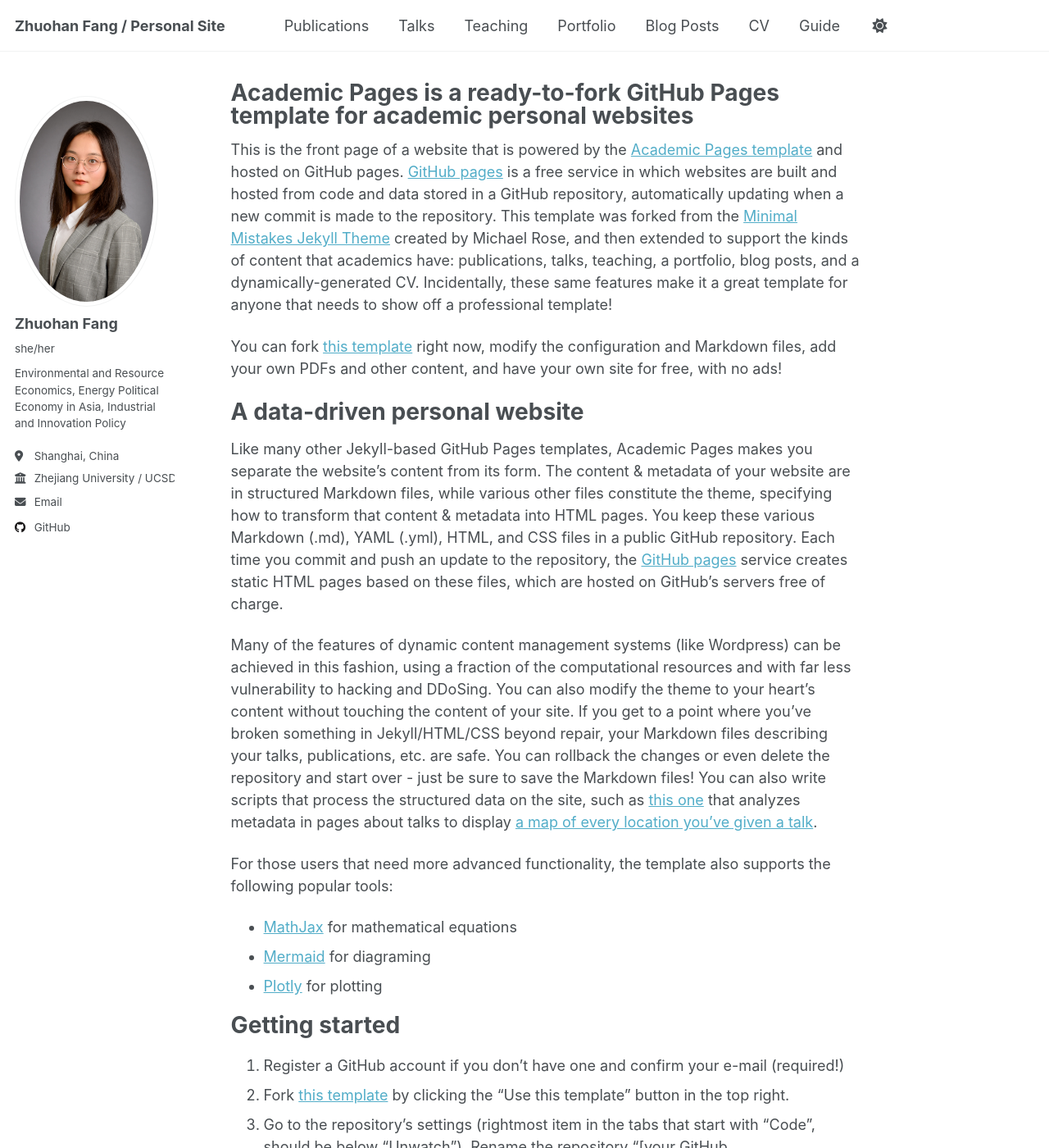
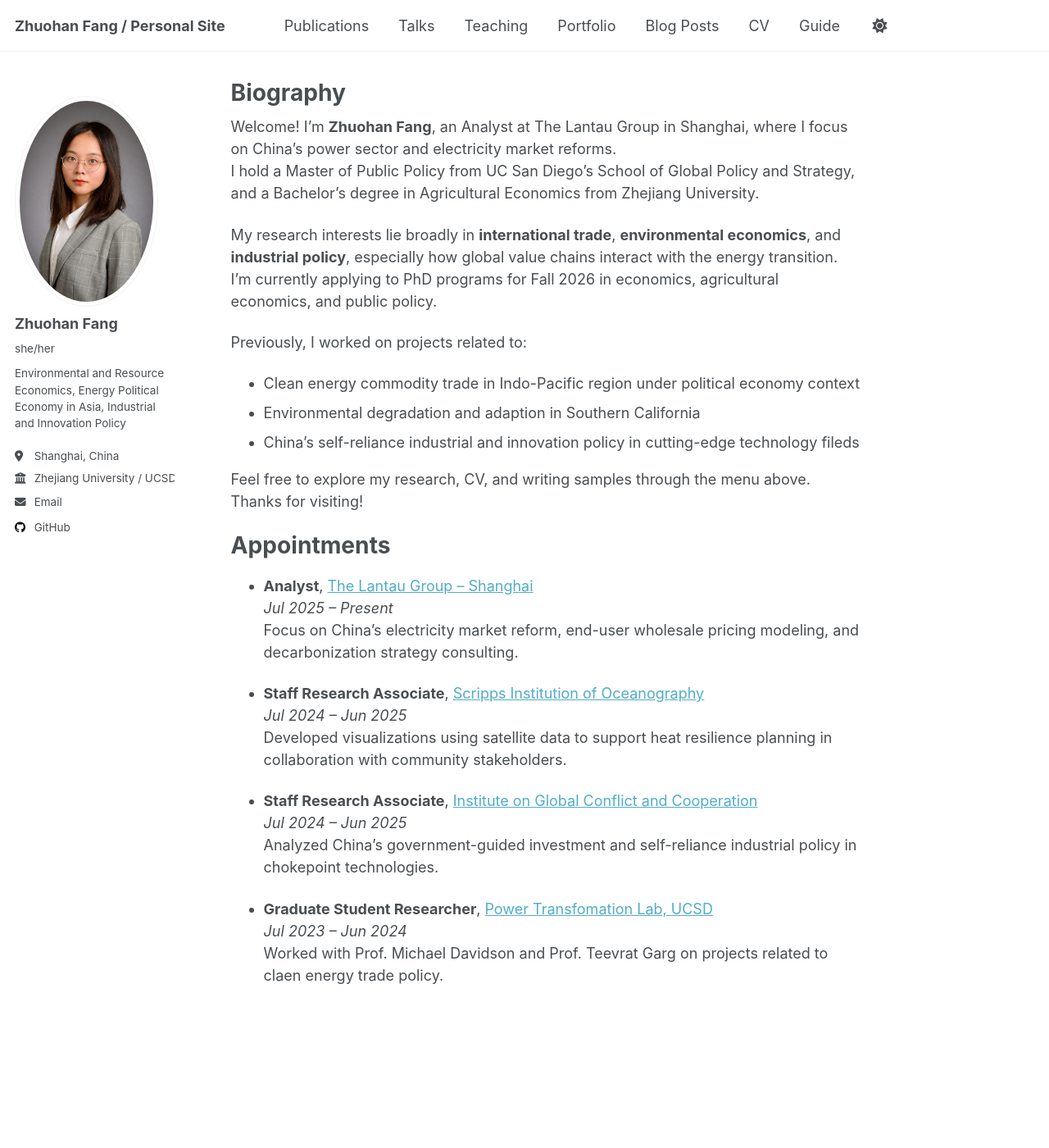
Before and after one commit to fzh200001/fzh200001.github.io, a Jekyll site: the page built from _pages/about.md, in a window 1280 px wide and 1400 px high. Shown: the whole window at 82% size. Built offline with Jekyll 4.4.1, drawn with Linux system fonts in a browser that asks for light colours; a script that is not in the unit is left out; some of the changed text lies outside the part shown.

Commit message:
Update about.md

```diff
--- a/_pages/about.md
+++ b/_pages/about.md
@@ -1,56 +1,40 @@
 ---
 permalink: /
-title: "Academic Pages is a ready-to-fork GitHub Pages template for academic personal websites"
+title: "Biography"
 author_profile: true
 redirect_from:
   - /about/
   - /about.html
 ---
 
-This is the front page of a website that is powered by the [Academic Pages template](https://github.com/academicpages/academicpages.github.io) and hosted on GitHub pages. [GitHub pages](https://pages.github.com) is a free service in which websites are built and hosted from code and data stored in a GitHub repository, automatically updating when a new commit is made to the repository. This template was forked from the [Minimal Mistakes Jekyll Theme](https://mmistakes.github.io/minimal-mistakes/) created by Michael Rose, and then extended to support the kinds of content that academics have: publications, talks, teaching, a portfolio, blog posts, and a dynamically-generated CV. Incidentally, these same features make it a great template for anyone that needs to show off a professional template!
+Welcome! I’m **Zhuohan Fang**, an Analyst at The Lantau Group in Shanghai, where I focus on China’s power sector and electricity market reforms.
+I hold a Master of Public Policy from UC San Diego’s School of Global Policy and Strategy, and a Bachelor's degree in Agricultural Economics from Zhejiang University.
 
- You can fork [this template](https://github.com/academicpages/academicpages.github.io) right now, modify the configuration and Markdown files, add your own PDFs and other content, and have your own site for free, with no ads!
+My research interests lie broadly in **international trade**, **environmental economics**, and **industrial policy**, especially how global value chains interact with the energy transition.
+I'm currently applying to PhD programs for Fall 2026 in economics, agricultural economics, and public policy.
 
-A data-driven personal website
+Previously, I worked on projects related to:
+- Clean energy commodity trade in Indo-Pacific region under political economy context
+- Environmental degradation and adaption in Southern California
+- China's self-reliance industrial and innovation policy in cutting-edge technology fileds
+
+Feel free to explore my research, CV, and writing samples through the menu above. Thanks for visiting!
+
+
+Appointments
 ======
-Like many other Jekyll-based GitHub Pages templates, Academic Pages makes you separate the website's content from its form. The content & metadata of your website are in structured Markdown files, while various other files constitute the theme, specifying how to transform that content & metadata into HTML pages. You keep these various Markdown (.md), YAML (.yml), HTML, and CSS files in a public GitHub repository. Each time you commit and push an update to the repository, the [GitHub pages](https://pages.github.com/) service creates static HTML pages based on these files, which are hosted on GitHub's servers free of charge.
+- **Analyst**, [The Lantau Group – Shanghai](https://lantaugroup.com)
+  *Jul 2025 – Present*
+  Focus on China's electricity market reform, end-user wholesale pricing modeling, and decarbonization strategy consulting.
 
-Many of the features of dynamic content management systems (like Wordpress) can be achieved in this fashion, using a fraction of the computational resources and with far less vulnerability to hacking and DDoSing. You can also modify the theme to your heart's content without touching the content of your site. If you get to a point where you've broken something in Jekyll/HTML/CSS beyond repair, your Markdown files describing your talks, publications, etc. are safe. You can rollback the changes or even delete the repository and start over - just be sure to save the Markdown files! You can also write scripts that process the structured data on the site, such as [this one](https://github.com/academicpages/academicpages.github.io/blob/master/talkmap.ipynb) that analyzes metadata in pages about talks to display [a map of every location you've given a talk](https://academicpages.github.io/talkmap.html).
+- **Staff Research Associate**, [Scripps Institution of Oceanography](https://socalheathub.org/)
+  *Jul 2024 – Jun 2025*
+  Developed visualizations using satellite data to support heat resilience planning in collaboration with community stakeholders.
 
-For those users that need more advanced functionality, the template also supports the following popular tools:
-- [MathJax](https://www.mathjax.org/) for mathematical equations
-- [Mermaid](https://mermaid.js.org/) for diagraming
-- [Plotly](https://plotly.com/javascript/) for plotting
+- **Staff Research Associate**, [Institute on Global Conflict and Cooperation](https://igcc.ucsd.edu/)
+  *Jul 2024 – Jun 2025*
+  Analyzed China’s government-guided investment and self-reliance industrial policy in chokepoint technologies.
 
-Getting started
-======
-1. Register a GitHub account if you don't have one and confirm your e-mail (required!)
-1. Fork [this template](https://github.com/academicpages/academicpages.github.io) by clicking the "Use this template" button in the top right.
-1. Go to the repository's settings (rightmost item in the tabs that start with "Code", should be below "Unwatch"). Rename the repository "[your GitHub username].github.io", which will also be your website's URL.
-1. Set site-wide configuration and create content & metadata (see below -- also see [this set of diffs](http://archive.is/3TPas) showing what files were changed to set up [an example site](https://getorg-testacct.github.io) for a user with the username "getorg-testacct")
-1. Upload any files (like PDFs, .zip files, etc.) to the files/ directory. They will appear at https://[your GitHub username].github.io/files/example.pdf.
-1. Check status by going to the repository settings, in the "GitHub pages" section
-
-Site-wide configuration
-------
-The main configuration file for the site is in the base directory in [_config.yml](https://github.com/academicpages/academicpages.github.io/blob/master/_config.yml), which defines the content in the sidebars and other site-wide features. You will need to replace the default variables with ones about yourself and your site's github repository. The configuration file for the top menu is in [_data/navigation.yml](https://github.com/academicpages/academicpages.github.io/blob/master/_data/navigation.yml). For example, if you don't have a portfolio or blog posts, you can remove those items from that navigation.yml file to remove them from the header.
-
-Create content & metadata
-------
-For site content, there is one Markdown file for each type of content, which are stored in directories like _publications, _talks, _posts, _teaching, or _pages. For example, each talk is a Markdown file in the [_talks directory](https://github.com/academicpages/academicpages.github.io/tree/master/_talks). At the top of each Markdown file is structured data in YAML about the talk, which the theme will parse to do lots of cool stuff. The same structured data about a talk is used to generate the list of talks on the [Talks page](https://academicpages.github.io/talks), each [individual page](https://academicpages.github.io/talks/2012-03-01-talk-1) for specific talks, the talks section for the [CV page](https://academicpages.github.io/cv), and the [map of places you've given a talk](https://academicpages.github.io/talkmap.html) (if you run this [python file](https://github.com/academicpages/academicpages.github.io/blob/master/talkmap.py) or [Jupyter notebook](https://github.com/academicpages/academicpages.github.io/blob/master/talkmap.ipynb), which creates the HTML for the map based on the contents of the _talks directory).
-
-**Markdown generator**
-
-The repository includes [a set of Jupyter notebooks](https://github.com/academicpages/academicpages.github.io/tree/master/markdown_generator
-) that converts a CSV containing structured data about talks or presentations into individual Markdown files that will be properly formatted for the Academic Pages template. The sample CSVs in that directory are the ones I used to create my own personal website at stuartgeiger.com. My usual workflow is that I keep a spreadsheet of my publications and talks, then run the code in these notebooks to generate the Markdown files, then commit and push them to the GitHub repository.
-
-How to edit your site's GitHub repository
-------
-Many people use a git client to create files on their local computer and then push them to GitHub's servers. If you are not familiar with git, you can directly edit these configuration and Markdown files directly in the github.com interface. Navigate to a file (like [this one](https://github.com/academicpages/academicpages.github.io/blob/master/_talks/2012-03-01-talk-1.md) and click the pencil icon in the top right of the content preview (to the right of the "Raw | Blame | History" buttons). You can delete a file by clicking the trashcan icon to the right of the pencil icon. You can also create new files or upload files by navigating to a directory and clicking the "Create new file" or "Upload files" buttons.
-
-Example: editing a Markdown file for a talk
-![Editing a Markdown file for a talk](/images/editing-talk.png)
-
-For more info
-------
-More info about configuring Academic Pages can be found in [the guide](https://academicpages.github.io/markdown/), the [growing wiki](https://github.com/academicpages/academicpages.github.io/wiki), and you can always [ask a question on GitHub](https://github.com/academicpages/academicpages.github.io/discussions). The [guides for the Minimal Mistakes theme](https://mmistakes.github.io/minimal-mistakes/docs/configuration/) (which this theme was forked from) might also be helpful.
+- **Graduate Student Researcher**, [Power Transfomation Lab, UCSD](https://gps.ucsd.edu)
+  *Jul 2023 – Jun 2024*
+  Worked with Prof. Michael Davidson and Prof. Teevrat Garg on projects related to claen energy trade policy.
```
